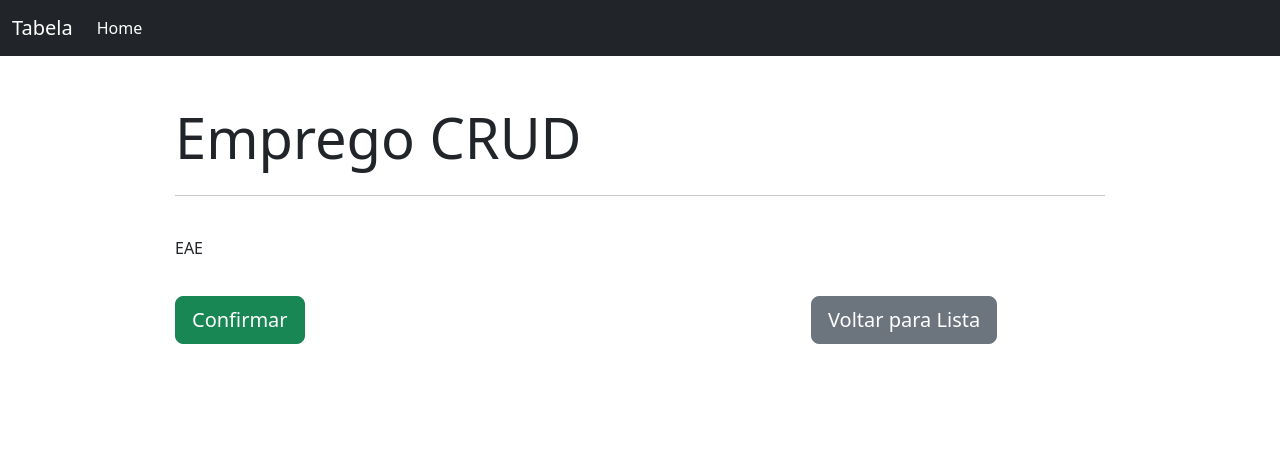
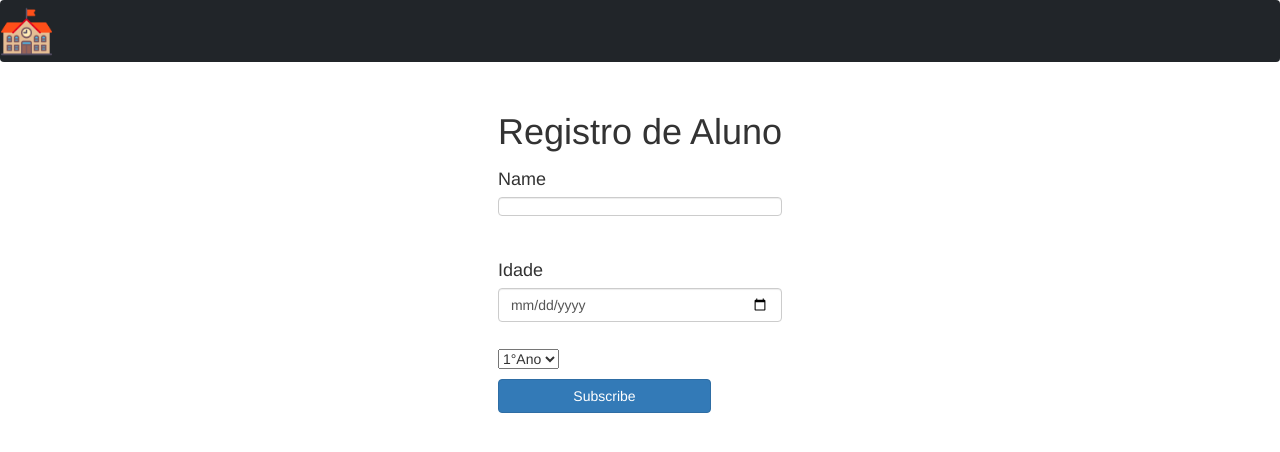
Before and after one commit to coffeblackpremium/emprego_crud, a Flask app: page /registrar in a window 1280 px wide. Shown: the top 452 px of the page. Run offline with Flask 2, Linux system fonts and the light colour scheme; some libraries are stand-ins or nearby versions.

Commit message:
View and Controller Set

```diff
--- a/app.py
+++ b/app.py
@@ -1,34 +1,44 @@
-from flask import Flask, Response, request, render_template
+from flask import Flask, Response, request, render_template, url_for, redirect
 from flask_sqlalchemy import SQLAlchemy
 from sqlalchemy import Enum
 from models import db, SchoolModel
 from flask_mysqldb import MySQL
+from models import year_in_school
+import random
 
 app = Flask(__name__)
 app.config.from_object('config.Config')
-mysql = MySQL(app)
 db.init_app(app)
 
+def generate_ra():
+    numbers_ra = 0
+    for i in range(0, 7):
+        number_random = random.randrange(1000, 200000)
+        numbers_ra += int(str(number_random) + str(i))
+    return numbers_ra
+
+with app.app_context():
+    db.create_all()
 
 @app.before_first_request
 def create_table():
     db.create_all()
 
-@app.route('/registrar')
+@app.route('/registrar', methods=['GET','POST'])
 def registrar():
+    year_school = ['1°Ano', '2°Ano', '3°Ano']
     if request.method == 'GET':
-        return render_template("register/create.html")
+        return render_template("register/create.html", year_school=year_school)
 
     if request.method == 'POST':
-        student_ra = request.form['students_ra']
         name = request.form['name']
         age = request.form['age']
         year_school = request.form['year_school']
-        school = SchoolModel(name=name, student_ra=student_ra, age=age, year_school=year_school)
+        ra = generate_ra()
+        school = SchoolModel(name=name, age=age, year_school=year_school, ra=ra)
         db.session.add(school)
         db.session.commit()
         return redirect('/')
-
 @app.route('/')
 def index():
     schools = SchoolModel.query.all()
--- a/templates/base.html
+++ b/templates/base.html
@@ -6,6 +6,8 @@
         <meta http-equiv="X-UA-Compatible" content="IE=edge">
         <meta name="viewport" content="width=device-width, initial-scale=1.0">
         <!-- CSS only -->
+        <link rel="stylesheet" href="https://cdnjs.cloudflare.com/ajax/libs/font-awesome/6.1.1/css/all.min.css" integrity="sha512-KfkfwYDsLkIlwQp6LFnl8zNdLGxu9YAA1QvwINks4PhcElQSvqcyVLLD9aMhXd13uQjoXtEKNosOWaZqXgel0g=="
+        crossorigin="anonymous" referrerpolicy="no-referrer" />
         <link href="https://cdn.jsdelivr.net/npm/bootstrap@5.2.0-beta1/dist/css/bootstrap.min.css" rel="stylesheet" integrity="sha384-0evHe/X+R7YkIZDRvuzKMRqM+OrBnVFBL6DOitfPri4tjfHxaWutUpFmBp4vmVor" crossorigin="anonymous">
 
         <title>{% block title %} {%endblock%}</title>
--- a/templates/navbar.html
+++ b/templates/navbar.html
@@ -3,14 +3,14 @@
 {% block body %}
 <nav class="navbar navbar-expand-lg navbar-dark bg-dark">
     <div class="container-fluid">
-      <a class="navbar-brand" href="#">Tabela</a>
+      <a class="navbar-brand p-0" href="#"><img src="{{url_for('static', filename='img/school.png')}}" height="auto" width="10%"alt=""></a>
       <button class="navbar-toggler" type="button" data-bs-toggle="collapse" data-bs-target="#navbarNav" aria-controls="navbarNav" aria-expanded="false" aria-label="Toggle navigation">
         <span class="navbar-toggler-icon"></span>
       </button>
       <div class="collapse navbar-collapse" id="navbarNav">
         <ul class="navbar-nav">
           <li class="nav-item">
-            <a class="nav-link active" aria-current="page" href="#">Home</a>
+            <a class="nav-link active" aria-current="page" href="#"></a>
           </li>
         </ul>
       </div>
--- a/templates/register/create.html
+++ b/templates/register/create.html
@@ -4,34 +4,38 @@
 
 
 {% block body %}
-<div class="container">
-    <div class="col-md-10 offset-md-1 mt-5">
-        <div class="jumbotron">
-            <h1 class="display-4">Emprego CRUD</h1>
-            <hr class="my-4">
-                <form action="" method="post" autocomplete="off">
-                    <div class="row">
-                        <div class="col-md-4">
-                            <p></p>
-                        </div>
-                    </div>
-                    <div class="col-md-8">
-                        <p>EAE</p>
-                    </div>
-                    <div class="row">
-                        <div class="col-md-8">
-                            <button type="submit" class="btn btn-success btn-block btn-lg" style="margin-top: 20px">Confirmar<i class="fas fa-database"></i></button>
-                        </div>
-                        <div class="col-md-4">
-                            <a href="#" class="btn btn-secondary btn-block btn-lg" style="margin: 20px 0 0 0">
-                                <i class="fas fa-stream"></i>
-                                Voltar para Lista
-                            </a>
-                        </div>
+<link href="//netdna.bootstrapcdn.com/twitter-bootstrap/2.3.2/css/bootstrap-combined.min.css" rel="stylesheet" id="bootstrap-css">
 
-                    </div>
-                </form>
-          </div>
+<script src="//netdna.bootstrapcdn.com/twitter-bootstrap/2.3.2/js/bootstrap.min.js"></script>
+<script src="//code.jquery.com/jquery-1.11.1.min.js"></script>
+
+<div class="d-flex justify-content-center">
+
+<form class="form-horizontal" action='' method="POST">
+    <h1 class="mt-5">Registro de Aluno</h1>
+    <!-- Name input -->
+    <div class="form-outline mb-4 mt-4 h-25 ">
+        <label class="form-label" style="font-size: 18px; font-weight: 500;" for="name">Name</label>
+        <input type="text" id="name" class="form-control h-25" >
     </div>
+
+    <!-- Age input -->
+    <div class="form-outline mb-4 mt-4 h-25">
+        <label class="form-label" style="font-size: 18px; font-weight: 500;" for="age">Idade</label>
+        <input type="date" id="age" class="form-control" />
+    </div>
+
+    <!-- Ano Escolar input -->
+    <div class="form-outline mb-3 mt-4 h-0">
+        <select name="year_school" id="year_school" class="">
+            {% for year in year_school %}
+                <option for="year_school" value="{{year}}"> {{ year }} </option>
+            {% endfor %}
+            </select>
+      </div>
+
+    <!-- Submit button -->
+    <button type="submit" class="btn btn-primary btn-block w-75">Subscribe</button>
+  </form>
 </div>
 {% endblock %}
```
Also changed, not shown: config.py (+6 -6 lines), db_tests.py (added, +21 -0 lines), models.py (+6 -6 lines), templates/index.html (+41 -18 lines), test.py (+12 -5 lines), static/img/school.png (added).
